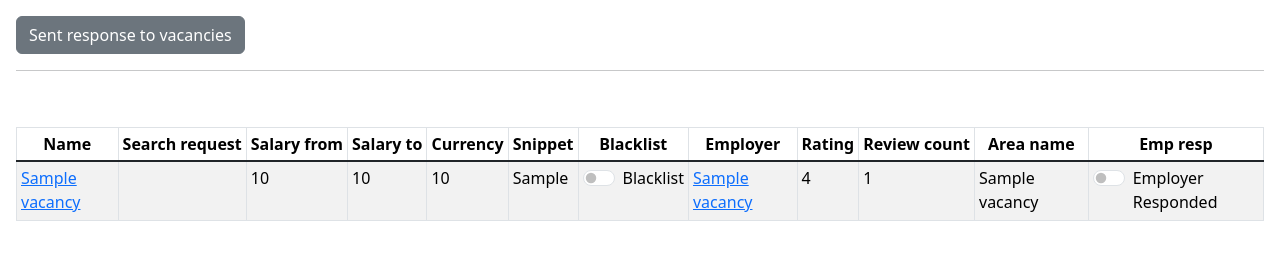
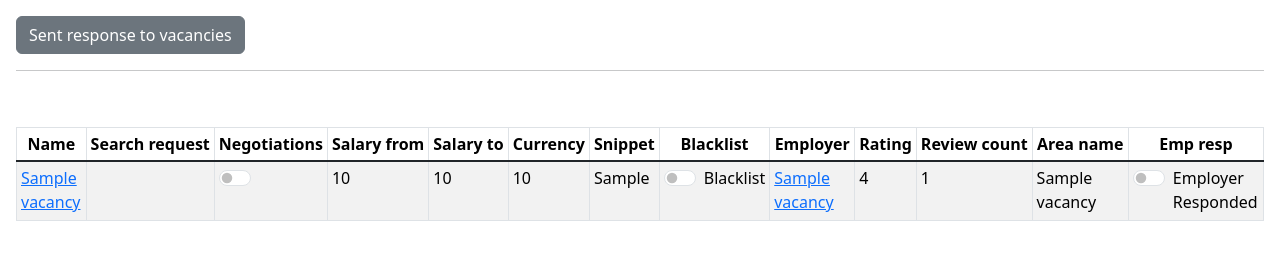
Before and after one commit to Viazzz/search_job, a Django app: template project/hh_search/templates/hh_search/find_vacancies.html in a window 1280 px wide. Shown: the part 110-370 px from the top of the page. Run offline with Django 3.2, Linux system fonts and the light colour scheme; the template is opened without the code that fills it: most values are stand-ins (such as "Sample title", 1, 10 or a date in 2020); some libraries are stand-ins or nearby versions.

Commit message:
add negotiations switch button

```diff
--- a/project/hh_search/templates/partials/tables/vacancies_list_table.html
+++ b/project/hh_search/templates/partials/tables/vacancies_list_table.html
@@ -5,6 +5,7 @@
       <tr>
         <th scope="col">Name</th>
         <th scope="col">Search request</th>
+        <th scope="col">Negotiations</th>
         <th scope="col">Salary from</th>
         <th scope="col">Salary to</th>
         <th scope="col">Currency</th>
@@ -22,6 +23,16 @@
         <tr>
           <td><a href="{{ vacancy.alternate_url }}" target="_blank">{{ vacancy.name }}</a></td>
           <td>{{ vacancy.search_request }}</td>
+          <td>
+            <div class="form-check form-switch">
+              <input class="form-check-input" type="checkbox" name="negotiations" role="switch" id="switchCheckNegotiations" {% if vacancy.negotiations %}checked{% endif %}
+                hx-trigger="change"
+                hx-get="{% url "work_search:change_negotiations" vacancy.pk %}"
+                hx-target="this"
+                hx-swap="none">
+              <label class="form-check-label" for="switchCheckNegotiations"></label>
+            </div>
+          </td>
           <td>{{ vacancy.salary_from }}</td>
           <td>{{ vacancy.salary_to }}</td>
           <td>{{ vacancy.salary_currency }}</td>
--- a/project/hh_search/urls.py
+++ b/project/hh_search/urls.py
@@ -19,5 +19,6 @@ urlpatterns = [
     path("get_bar_chart_data/", views.get_bar_chart_data, name="get_bar_chart_data"),
     path("infine_scroll_table/", views.infine_scroll_table, name="infine_scroll_table"),
     path("employer_filter_table/", views.employer_filter_table, name="employer_filter_table"),
+    path("change_negotiations/<int:pk>/", views.change_negotiations, name="change_negotiations"),
 
 ]
```
Also changed, not shown: project/hh_search/views.py (+12 -0 lines).
